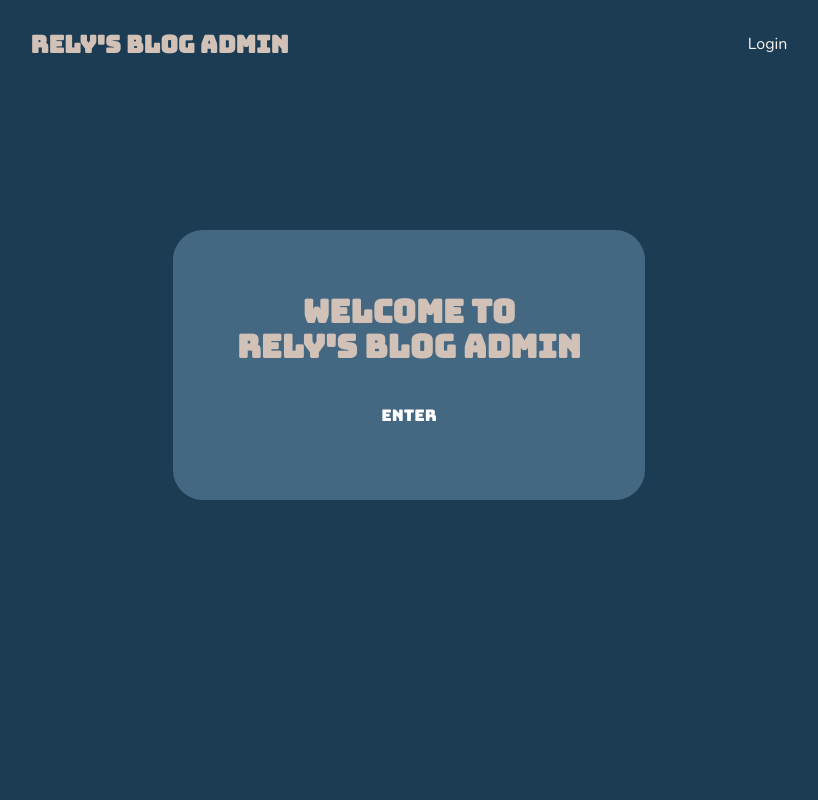
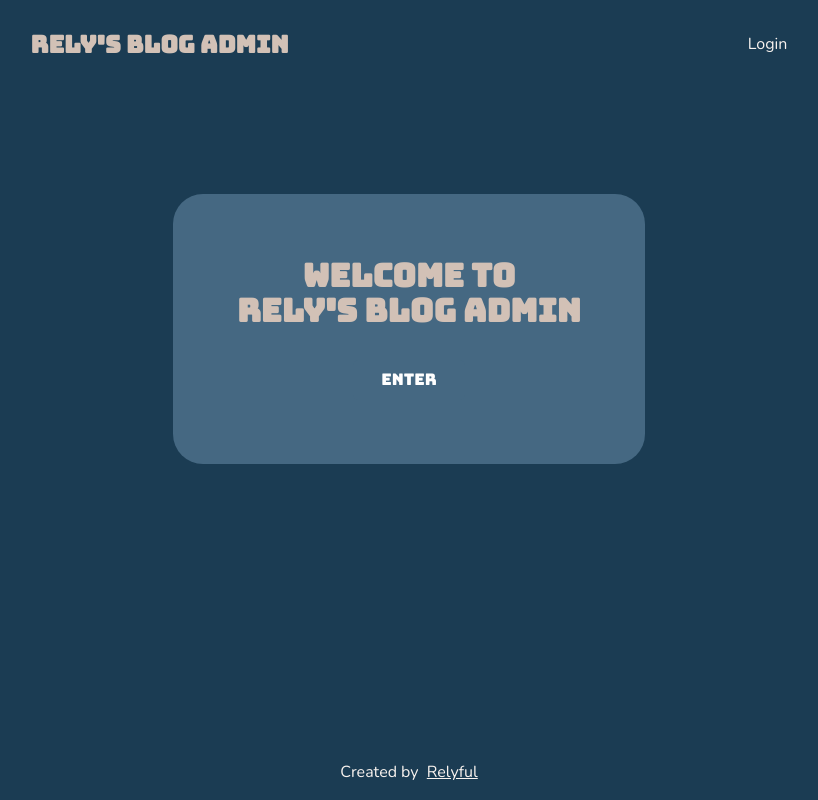
Before and after one commit to Relyful/blogApiAdminFrontend, a React (Vite) app: page / in a window 1280 px wide. Shown: the whole page, without its empty margins (231-1049 px from the left). Built offline with nearby package versions, Linux system fonts and the light colour scheme.

Commit message:
Add footer

```diff
--- /dev/null
+++ b/src/components/Footer/Footer.jsx
@@ -0,0 +1,8 @@
+import { Link } from 'react-router';
+import styles from './Footer.module.css';
+
+export default function Footer() {
+  return (
+    <footer className={styles.footer}>Created by &nbsp;<Link target='_blank' to={`https://github.com/Relyful`}>Relyful</Link></footer>
+  )
+}
--- /dev/null
+++ b/src/components/Footer/Footer.module.css
@@ -0,0 +1,7 @@
+.footer {
+  display: flex;
+  justify-content: center;
+  background-color: #1B3C53;
+  color: #F9F3EF;
+  padding: 2em 0 1em 0;
+}
--- a/src/components/Header/Header.jsx
+++ b/src/components/Header/Header.jsx
@@ -1,6 +1,7 @@
 import { useEffect, useState } from "react";
 import { Link, Outlet, useNavigate } from "react-router";
 import styles from "./Header.module.css";
+import Footer from "../Footer/Footer";
 
 export default function Header() {
   const [user, setUser] = useState(undefined);
@@ -56,8 +57,8 @@ export default function Header() {
             <>
               <Link to='/posts/create' className={styles.linkContent}>Create post</Link>
               <Link to='/posts' className={styles.linkContent}>Posts</Link>
-              <span>User: {user.username}</span>
-              <span onClick={logout}>Logout</span>
+              <span className={styles.linkContent}>User: {user.username}</span>
+              <span className={styles.linkContent} onClick={logout}>Logout</span>
             </>
           ) : (
             <Link to="/login" className={styles.linkContent}>Login</Link>
@@ -67,6 +68,7 @@ export default function Header() {
       <main>
         <Outlet context={{ user, setUser }} />
       </main>
+      <Footer />
     </>
   );
 }
```
